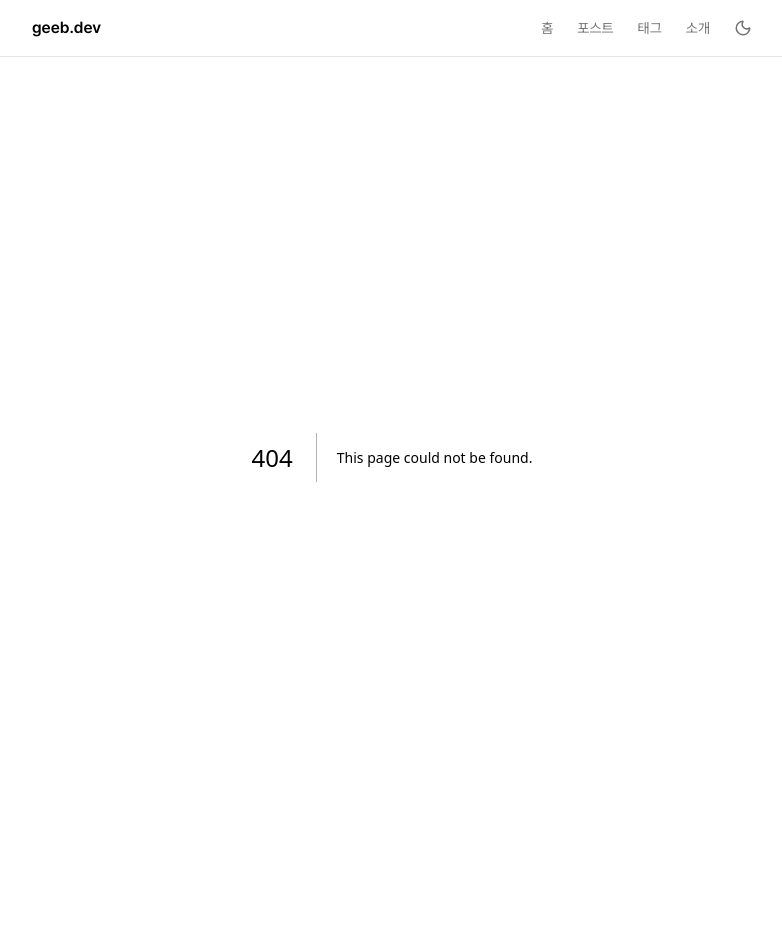
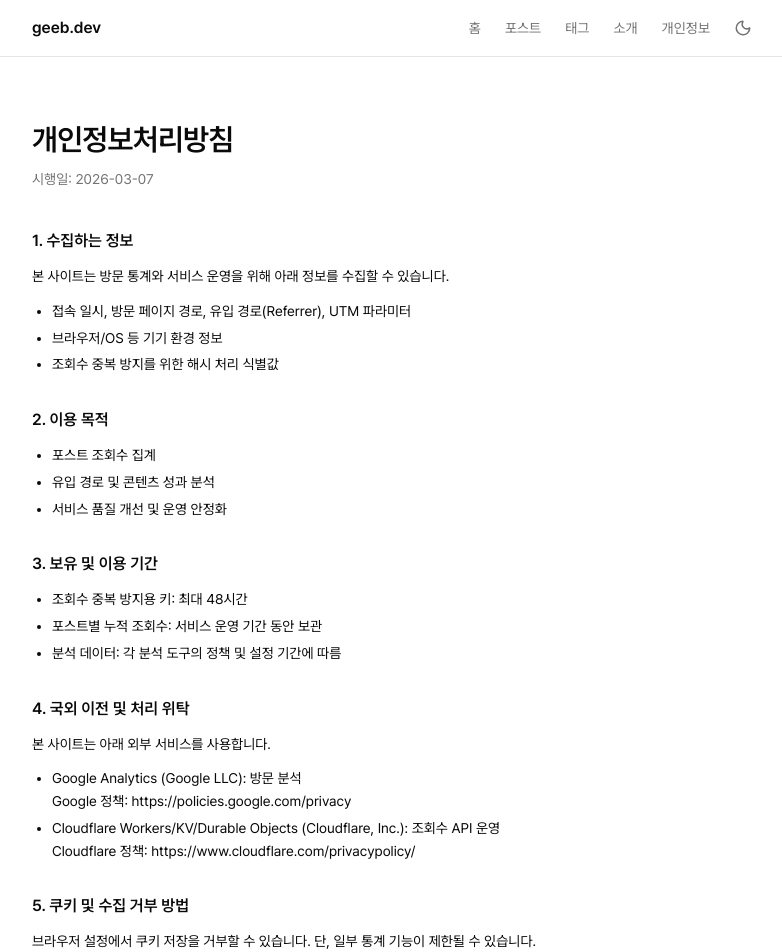
Before and after one commit to seongbin9786/my-blog, a Next.js app: page /privacy in a window 1280 px wide. Before the commit this address had no page. Shown: the top 952 px of the page, without its empty margins (248-1030 px from the left). Before the commit the page ends 857 px from the top, so only its background shows below. Built offline with nearby package versions, Linux system fonts and the light colour scheme.

Commit message:
feat: add privacy policy page and navigation link

```diff
--- /dev/null
+++ b/app/privacy/page.tsx
@@ -0,0 +1,91 @@
+import type { Metadata } from 'next';
+
+import { SITE_NAME, SITE_URL } from '@/lib/constants';
+
+const EFFECTIVE_DATE = '2026-03-07';
+
+export const metadata: Metadata = {
+  title: '개인정보처리방침',
+  description: `${SITE_NAME} 개인정보처리방침`,
+  alternates: {
+    canonical: `${SITE_URL}/privacy`,
+  },
+};
+
+export default function Page() {
+  return (
+    <main className='mx-auto max-w-3xl px-6 py-16'>
+      <h1 className='mb-3 text-3xl font-semibold tracking-tight'>
+        개인정보처리방침
+      </h1>
+      <p className='text-muted-foreground mb-10 text-sm'>
+        시행일: {EFFECTIVE_DATE}
+      </p>
+
+      <div className='space-y-8 text-sm leading-relaxed'>
+        <section className='space-y-3'>
+          <h2 className='text-base font-semibold'>1. 수집하는 정보</h2>
+          <p>
+            본 사이트는 방문 통계와 서비스 운영을 위해 아래 정보를 수집할 수 있습니다.
+          </p>
+          <ul className='list-disc space-y-1 pl-5'>
+            <li>접속 일시, 방문 페이지 경로, 유입 경로(Referrer), UTM 파라미터</li>
+            <li>브라우저/OS 등 기기 환경 정보</li>
+            <li>조회수 중복 방지를 위한 해시 처리 식별값</li>
+          </ul>
+        </section>
+
+        <section className='space-y-3'>
+          <h2 className='text-base font-semibold'>2. 이용 목적</h2>
+          <ul className='list-disc space-y-1 pl-5'>
+            <li>포스트 조회수 집계</li>
+            <li>유입 경로 및 콘텐츠 성과 분석</li>
+            <li>서비스 품질 개선 및 운영 안정화</li>
+          </ul>
+        </section>
+
+        <section className='space-y-3'>
+          <h2 className='text-base font-semibold'>3. 보유 및 이용 기간</h2>
+          <ul className='list-disc space-y-1 pl-5'>
+            <li>조회수 중복 방지용 키: 최대 48시간</li>
+            <li>포스트별 누적 조회수: 서비스 운영 기간 동안 보관</li>
+            <li>분석 데이터: 각 분석 도구의 정책 및 설정 기간에 따름</li>
+          </ul>
+        </section>
+
+        <section className='space-y-3'>
+          <h2 className='text-base font-semibold'>4. 국외 이전 및 처리 위탁</h2>
+          <p>본 사이트는 아래 외부 서비스를 사용합니다.</p>
+          <ul className='list-disc space-y-1 pl-5'>
+            <li>
+              Google Analytics (Google LLC): 방문 분석
+              <br />
+              Google 정책: https://policies.google.com/privacy
+            </li>
+            <li>
+              Cloudflare Workers/KV/Durable Objects (Cloudflare, Inc.): 조회수 API 운영
+              <br />
+              Cloudflare 정책: https://www.cloudflare.com/privacypolicy/
+            </li>
+          </ul>
+        </section>
+
+        <section className='space-y-3'>
+          <h2 className='text-base font-semibold'>5. 쿠키 및 수집 거부 방법</h2>
+          <p>
+            브라우저 설정에서 쿠키 저장을 거부할 수 있습니다. 단, 일부 통계 기능이
+            제한될 수 있습니다.
+          </p>
+        </section>
+
+        <section className='space-y-3'>
+          <h2 className='text-base font-semibold'>6. 문의 및 변경</h2>
+          <p>
+            본 방침 관련 문의는 소개 페이지({SITE_URL}/about)를 통해 가능합니다.
+            본 방침은 법령 또는 서비스 변경에 따라 수정될 수 있습니다.
+          </p>
+        </section>
+      </div>
+    </main>
+  );
+}
--- a/app/sitemap.ts
+++ b/app/sitemap.ts
@@ -28,6 +28,12 @@ const sitemap = (): MetadataRoute.Sitemap => {
       changeFrequency: 'monthly',
       priority: 0.7,
     },
+    {
+      url: `${SITE_URL}/privacy`,
+      lastModified: new Date(),
+      changeFrequency: 'monthly',
+      priority: 0.5,
+    },
   ];
 
   const postRoutes: MetadataRoute.Sitemap = posts.map(post => ({
--- a/components/Header/index.tsx
+++ b/components/Header/index.tsx
@@ -9,6 +9,7 @@ const NAV_LINKS = [
   { href: '/posts', label: '포스트' },
   { href: '/tags', label: '태그' },
   { href: '/about', label: '소개' },
+  { href: '/privacy', label: '개인정보' },
 ];
 
 export const Header = () => {
```
